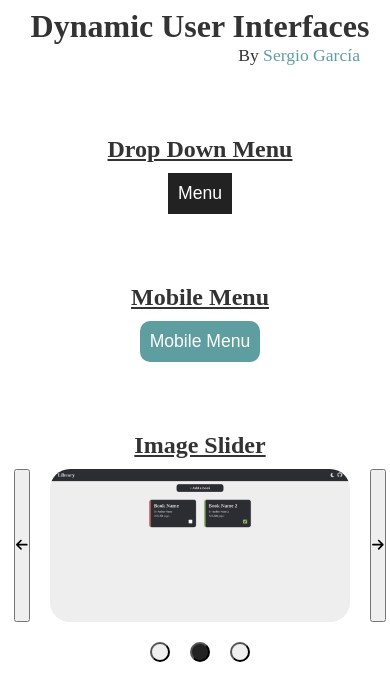
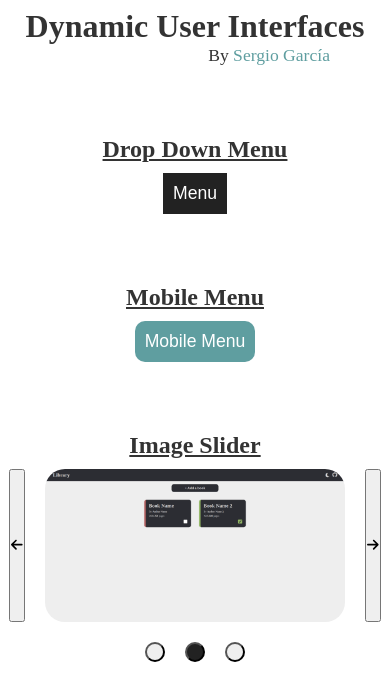
Before and after one commit to sergiogarciiam/dynamic-user-interfaces, a website with bundled scripts: page dist/index.html in a window 390 px wide. Built offline with nearby package versions, Linux system fonts and the light colour scheme.

Commit message:
Fix responsive

```diff
--- a/src/assets/styles/global.css
+++ b/src/assets/styles/global.css
@@ -18,3 +18,13 @@ body {
   color: #333;
   position: relative;
 }
+
+@media (max-width: 800px) {
+  .main-container {
+    width: 350px;
+  }
+
+  .images-container img {
+    width: 300px;
+  }
+}
--- a/src/assets/styles/image-slider.css
+++ b/src/assets/styles/image-slider.css
@@ -36,9 +36,3 @@
 .active-point {
   background-color: var(--buttons-color);
 }
-
-@media (max-width: 800px) {
-  .images-container img {
-    width: 300px;
-  }
-}
--- a/src/assets/styles/main-container.css
+++ b/src/assets/styles/main-container.css
@@ -1,5 +1,5 @@
 .main-container {
-  width: 400px;
+  width: 450px;
   margin: auto;
   padding-top: 2%;
 
@@ -11,6 +11,7 @@
 
 .main-container h1 {
   margin-bottom: -70px;
+  text-align: center;
 }
 
 .main-container h2 {
```
Also changed, not shown: dist/favicon.ico (deleted), 1 other file.
